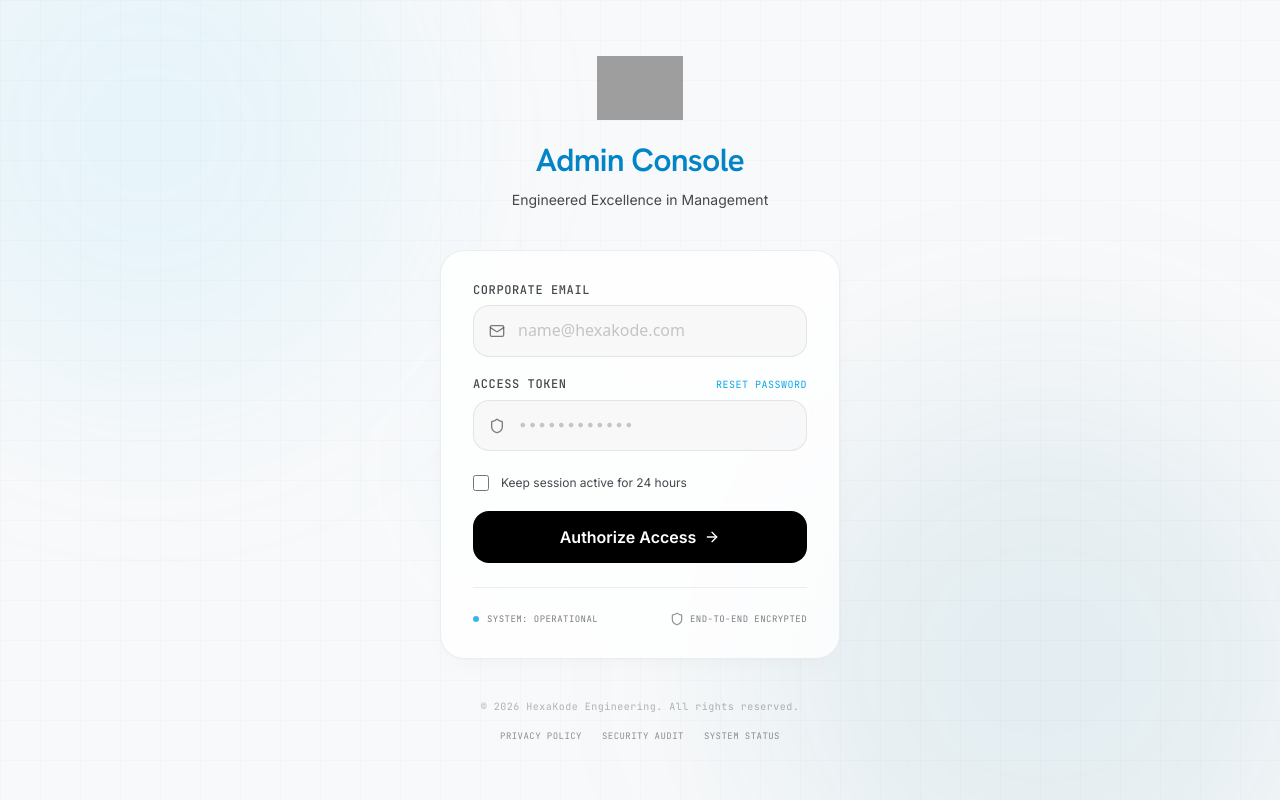
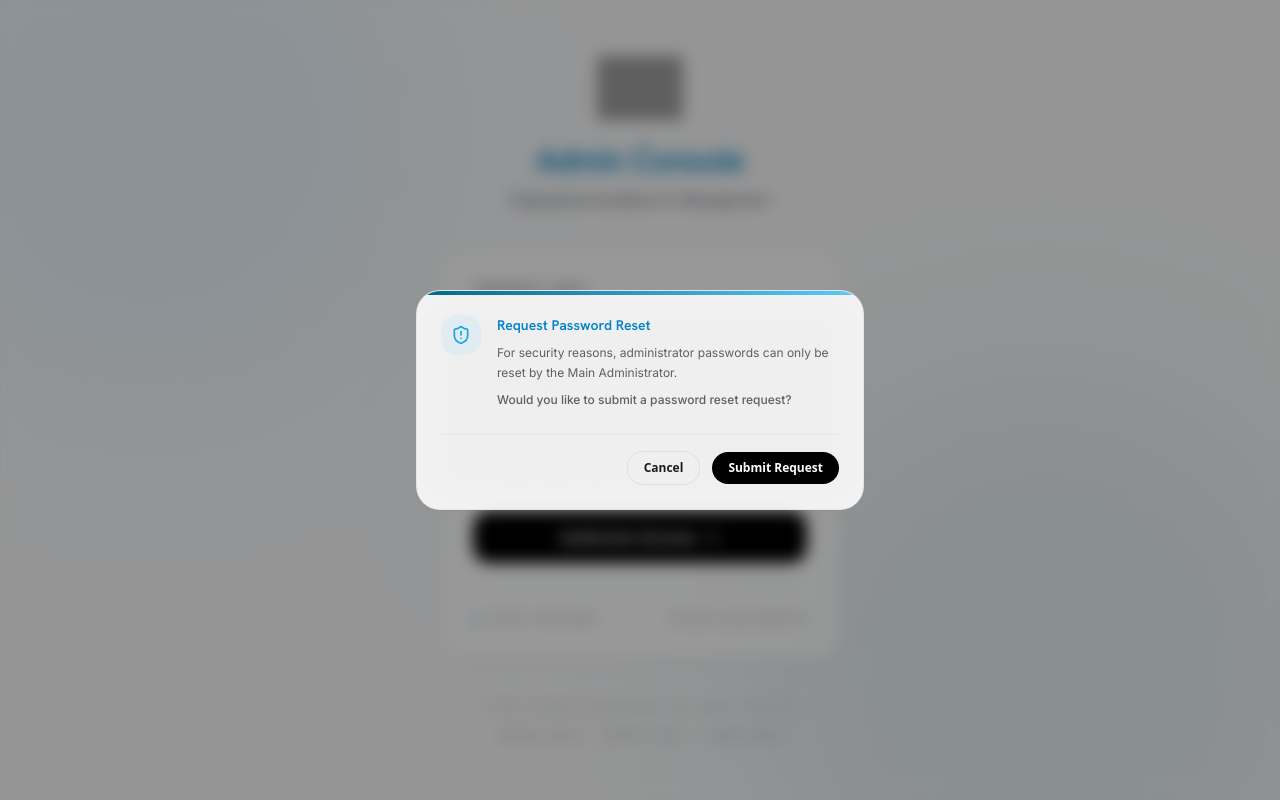
Before and after one commit to hexakodeTech/hexakode, a Next.js app: page /admin in a window 1280 px wide. Both pictures are taken after a click on the link "RESET PASSWORD". Built offline with nearby package versions, Linux system fonts and the light colour scheme; grey boxes are pictures that could not be loaded; a web font is replaced by a local one.

Commit message:
feat: add password reset request flow with confirmation modal and toast notifications

```diff
--- a/src/components/admin/LoginForm.tsx
+++ b/src/components/admin/LoginForm.tsx
@@ -3,7 +3,8 @@
 import React, { useState } from "react";
 import { useRouter } from "next/navigation";
 import { motion, AnimatePresence } from "framer-motion";
-import { Mail, Shield, CheckCircle2, Loader2, ArrowRight } from "lucide-react";
+import { Mail, Shield, CheckCircle2, Loader2, ArrowRight, ShieldAlert } from "lucide-react";
+import { Toaster, toast } from "sonner";
 
 export default function LoginForm() {
   const router = useRouter();
@@ -11,6 +12,10 @@ export default function LoginForm() {
   const [token, setToken] = useState("");
   const [remember, setRemember] = useState(false);
   const [status, setStatus] = useState<"idle" | "loading" | "success">("idle");
+
+  // Forgot Password flow states
+  const [isConfirmOpen, setIsConfirmOpen] = useState(false);
+  const [isSuccessOpen, setIsSuccessOpen] = useState(false);
 
   const handleSubmit = (e: React.FormEvent) => {
     e.preventDefault();
@@ -140,7 +145,10 @@ export default function LoginForm() {
                 <a
                   className="font-label-mono text-[10px] text-secondary hover:underline transition-all uppercase tracking-wider"
                   href="#"
-                  onClick={(e) => e.preventDefault()}
+                  onClick={(e) => {
+                    e.preventDefault();
+                    setIsConfirmOpen(true);
+                  }}
                 >
                   Reset Password
                 </a>
@@ -272,6 +280,120 @@ export default function LoginForm() {
           </div>
         </footer>
       </main>
+
+      {/* Reset Password Flows */}
+      <AnimatePresence>
+        {isConfirmOpen && (
+          <div className="fixed inset-0 z-50 flex items-center justify-center p-4 bg-black/40 backdrop-blur-sm">
+            <motion.div
+              initial={{ opacity: 0, scale: 0.95 }}
+              animate={{ opacity: 1, scale: 1 }}
+              exit={{ opacity: 0, scale: 0.95 }}
+              transition={{ duration: 0.2, ease: "easeOut" }}
+              className="w-full max-w-md bg-surface-container-lowest/90 backdrop-blur-xl rounded-xl border border-outline-variant/30 p-6 shadow-premium relative overflow-hidden"
+            >
+              {/* Subtle top border blue gradient */}
+              <div className="absolute top-0 inset-x-0 h-1 bg-gradient-to-r from-secondary to-secondary-container" />
+
+              <div className="flex items-start gap-4">
+                <div className="rounded-lg bg-secondary-container/10 p-2.5 text-secondary flex-shrink-0">
+                  <ShieldAlert className="w-5 h-5" />
+                </div>
+                <div className="space-y-2">
+                  <h3 className="font-headline-sm text-sm font-semibold text-primary">
+                    Request Password Reset
+                  </h3>
+                  <p className="text-xs text-on-surface-variant/85 leading-relaxed font-body-sm">
+                    For security reasons, administrator passwords can only be reset by the Main Administrator.
+                  </p>
+                  <p className="text-xs text-on-surface-variant/85 leading-relaxed font-body-sm font-medium">
+                    Would you like to submit a password reset request?
+                  </p>
+                </div>
+              </div>
+
+              <div className="flex items-center justify-end gap-3 pt-4 border-t border-outline-variant/20 mt-6">
+                <button
+                  type="button"
+                  onClick={() => setIsConfirmOpen(false)}
+                  className="px-4 py-2 border border-outline-variant/40 text-xs font-semibold rounded-lg hover:bg-surface-container-low transition-all cursor-pointer text-on-surface"
+                >
+                  Cancel
+                </button>
+                <button
+                  type="button"
+                  onClick={() => {
+                    setIsConfirmOpen(false);
+                    setIsSuccessOpen(true);
+                    toast.success("Request Sent", {
+                      description: "Password reset request submitted successfully.",
+                      position: "top-right",
+                      duration: 4000,
+                    });
+                  }}
+                  className="px-4 py-2 bg-primary text-on-primary text-xs font-semibold rounded-lg hover:shadow-lg hover:shadow-primary/10 transition-all cursor-pointer"
+                >
+                  Submit Request
+                </button>
+              </div>
+            </motion.div>
+          </div>
+        )}
+
+        {isSuccessOpen && (
+          <div className="fixed inset-0 z-50 flex items-center justify-center p-4 bg-black/40 backdrop-blur-sm">
+            <motion.div
+              initial={{ opacity: 0, scale: 0.95 }}
+              animate={{ opacity: 1, scale: 1 }}
+              exit={{ opacity: 0, scale: 0.95 }}
+              transition={{ duration: 0.2, ease: "easeOut" }}
+              className="w-full max-w-md bg-surface-container-lowest/90 backdrop-blur-xl rounded-xl border border-outline-variant/30 p-6 shadow-premium relative overflow-hidden"
+            >
+              {/* Subtle top border gradient */}
+              <div className="absolute top-0 inset-x-0 h-1 bg-gradient-to-r from-secondary-container to-secondary" />
+
+              <div className="flex flex-col items-center text-center space-y-4 py-2">
+                <motion.div
+                  initial={{ scale: 0.8, opacity: 0 }}
+                  animate={{ scale: 1, opacity: 1 }}
+                  transition={{ delay: 0.1, type: "spring", stiffness: 200 }}
+                  className="p-3 bg-secondary-container/20 text-secondary rounded-full"
+                >
+                  <CheckCircle2 className="w-8 h-8 text-secondary" />
+                </motion.div>
+
+                <h3 className="font-headline-sm text-sm font-semibold text-primary">
+                  Request Submitted Successfully
+                </h3>
+
+                <div className="space-y-2 text-xs text-on-surface-variant/80 leading-relaxed font-body-sm px-2">
+                  <p>
+                    Your password reset request has been sent to the Main Administrator.
+                  </p>
+                  <p>
+                    Please wait for their response. You will be notified once your password has been reset and access has been restored.
+                  </p>
+                  <p className="text-[11px] text-on-surface-variant/50 pt-1 italic">
+                    If this request was submitted in error, please contact the Main Administrator directly.
+                  </p>
+                </div>
+              </div>
+
+              <div className="mt-6 pt-4 border-t border-outline-variant/20">
+                <button
+                  type="button"
+                  onClick={() => setIsSuccessOpen(false)}
+                  className="w-full bg-primary text-on-primary py-2.5 rounded-lg text-xs font-semibold hover:shadow-lg hover:shadow-primary/10 transition-all cursor-pointer text-center"
+                >
+                  Understood
+                </button>
+              </div>
+            </motion.div>
+          </div>
+        )}
+      </AnimatePresence>
+
+      <Toaster position="top-right" theme="light" expand={false} richColors />
     </div>
   );
 }
```
